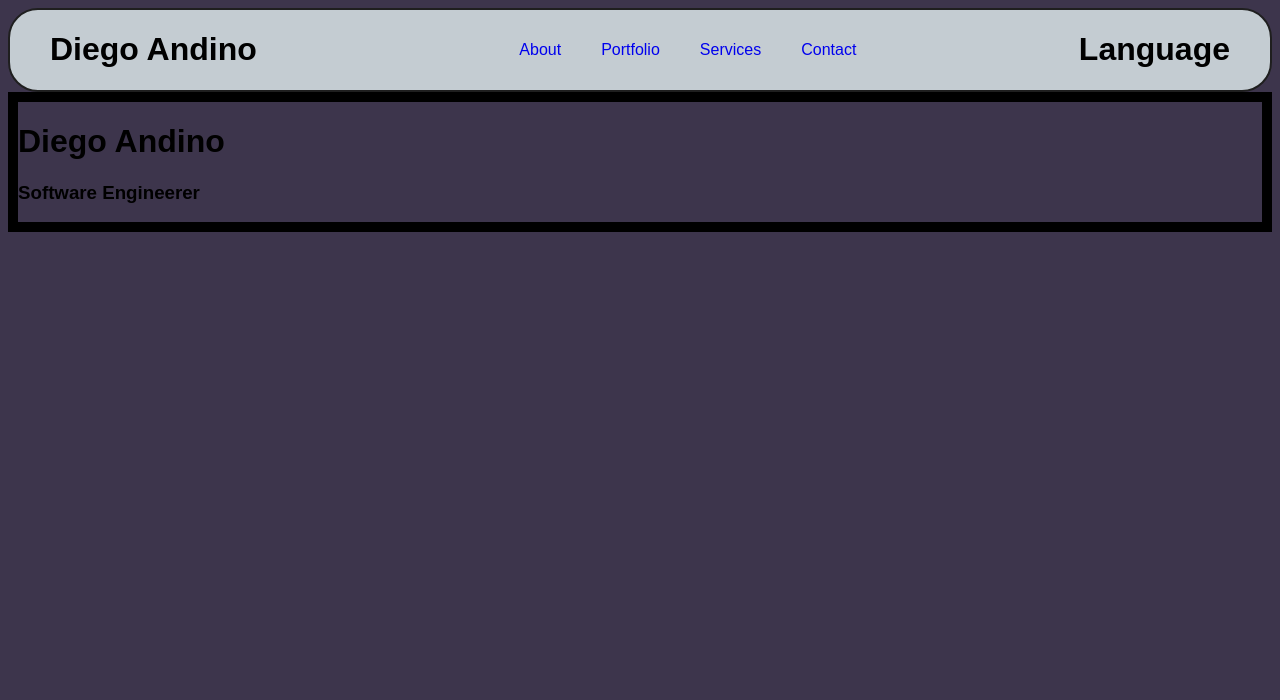
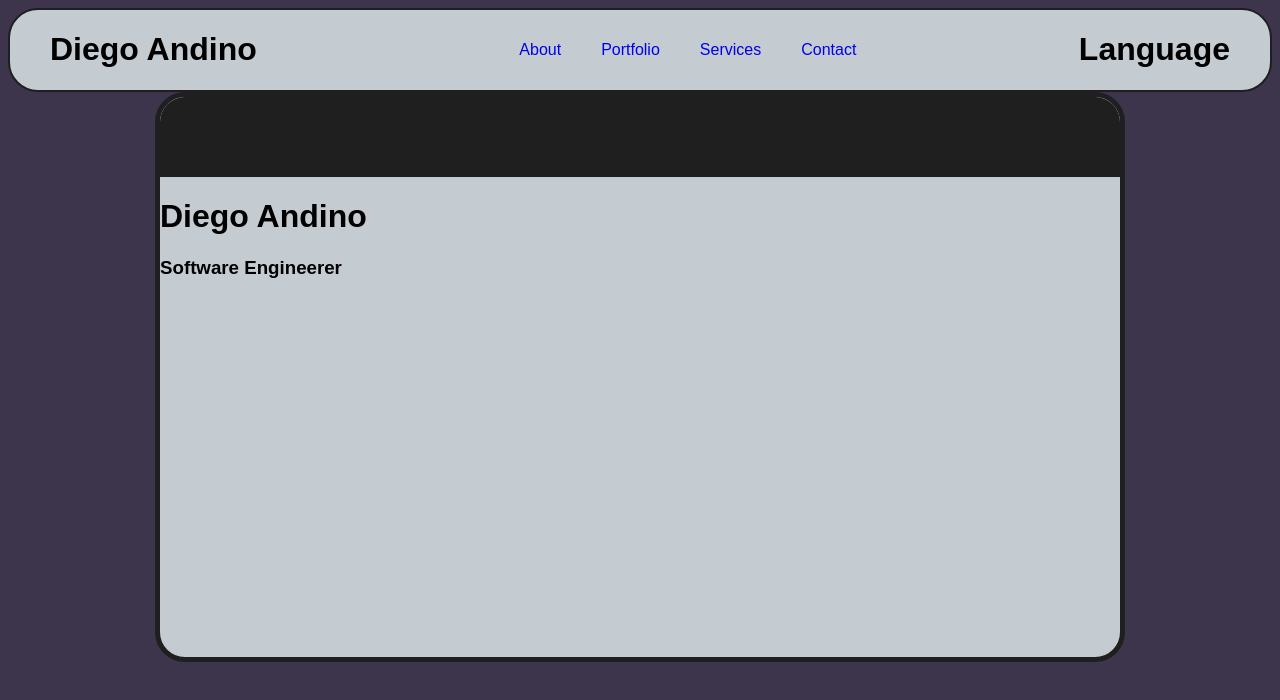
Before and after one commit to ItsDMAF/Portfolio-DMAF, a React (Vite) app: page / in a window 1280 px wide. Shown: the top 700 px of the page. Built offline with nearby package versions, Linux system fonts and the light colour scheme.

Commit message:
working on the main part of the website

```diff
--- a/src/MainScreen/MainScreen.jsx
+++ b/src/MainScreen/MainScreen.jsx
@@ -3,6 +3,9 @@ import styles from './MainScreen.module.css'
 function MainScreen() {
   return (
     <div className={styles.maincontainer}>
+      <div className={styles.header}>
+
+      </div>
         <h1>Diego Andino</h1>
         <h3>Software Engineerer</h3>
     </div>
--- a/src/MainScreen/MainScreen.module.css
+++ b/src/MainScreen/MainScreen.module.css
@@ -1,3 +1,15 @@
 .maincontainer {
-    border: solid 10px black;
+    background-color: rgb(196, 204, 210);
+    border: solid 5px rgb(31, 31, 31);
+    border-radius: 30px;
+    height: 70vh;
+    width: 120vh;
+    margin: auto;
+    overflow:auto;
 }
+
+.header {
+    height: 10vh;
+    width: 120vh;
+    background-color: rgb(31, 31, 31);
+}
```
